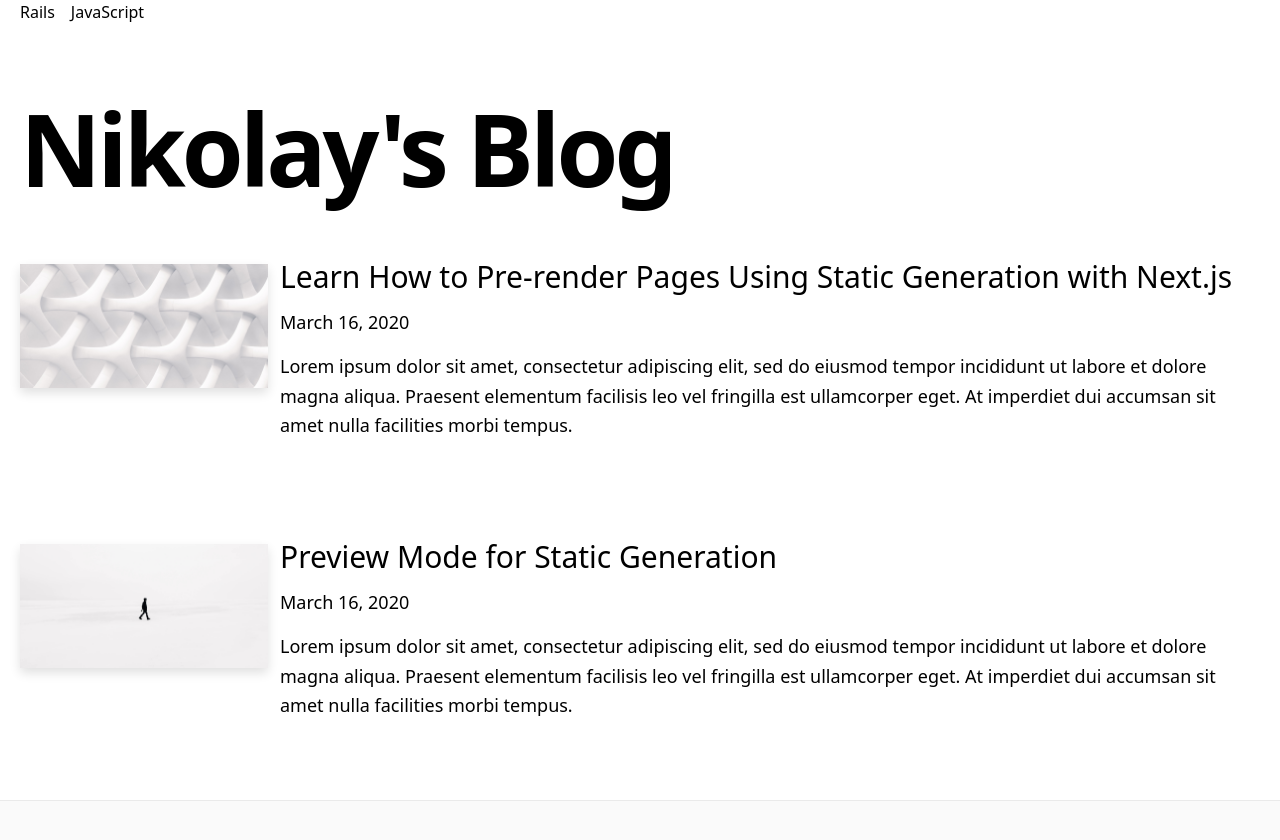
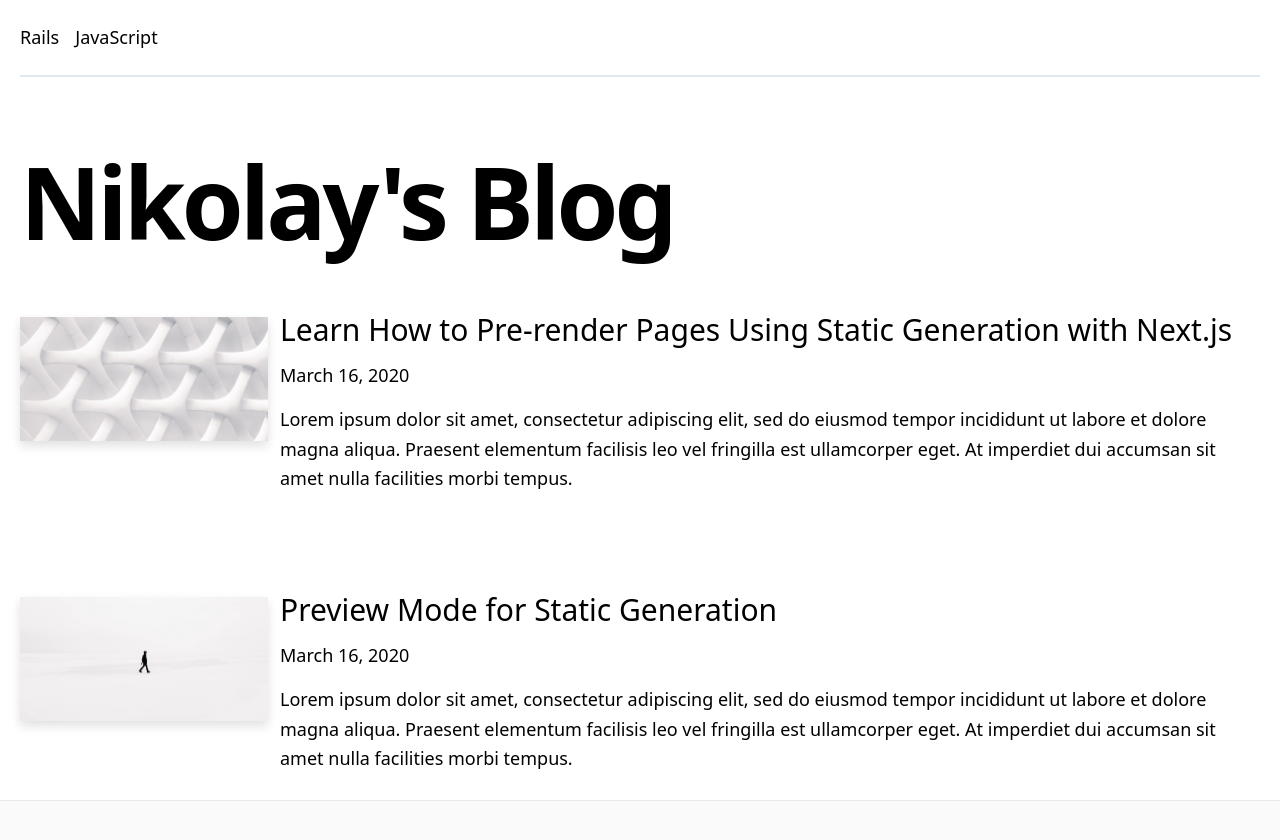
Before and after one commit to itsNikolay/nponomarev.com, a Next.js app: page / in a window 1280 px wide. Shown: the top 840 px of the page. Built offline with nearby package versions, Linux system fonts and the light colour scheme.

Commit message:
styles for categories

```diff
--- a/components/Categories.tsx
+++ b/components/Categories.tsx
@@ -3,14 +3,15 @@ import Link from 'next/link'
 
 const Categories = () => {
   return (
-    <div className="inline-flex space-x-4">
+    <div className="flex max-w-full pt-6 pb-6 text-lg border-b-2 space-x-4">
       { categoriesList.map(({ name, path }) =>
       <Link href={path} key={path}>
-        <a aria-label={name}>
+        <a aria-label={name} className="hover:underline">
           {name}
         </a>
       </Link>
       ) }
+      <hr />
     </div>
     )
 }
```
